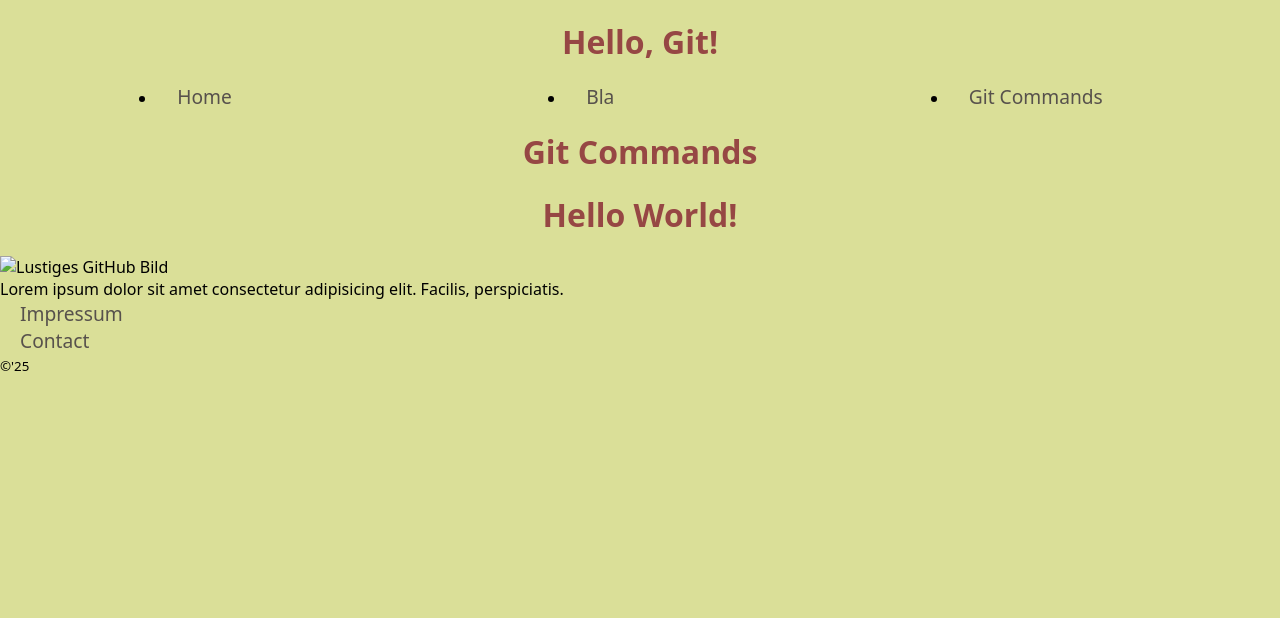
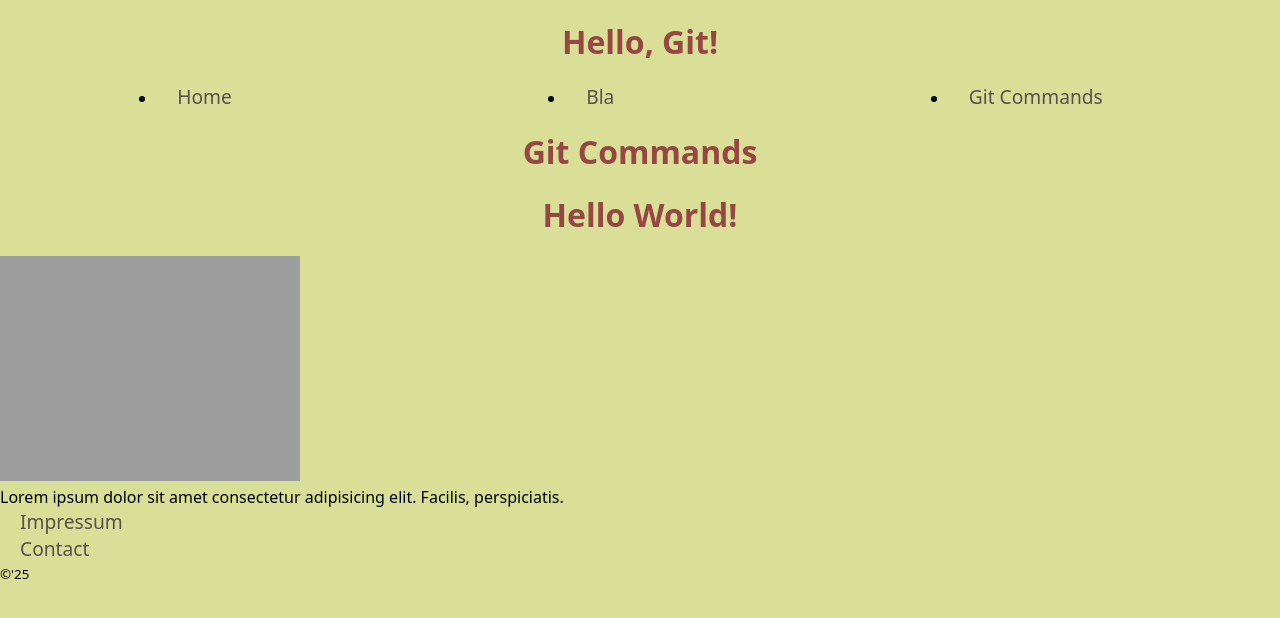
Before and after one commit to ReynkeDeVos/wdg23-git-intro, a plain HTML site: page index.html in a window 1280 px wide. Drawn offline with Linux system fonts and the light colour scheme; the site is published under a folder, as on GitHub Pages, so addresses that start at the root find nothing.

Commit message:
change image path

```diff
--- a/index.html
+++ b/index.html
@@ -22,7 +22,7 @@
     <main>
       <h1>Hello World!</h1>
       <figure>
-        <img src="/Git_test.png" alt="Lustiges GitHub Bild" width="300" />
+        <img src="Git_test.png" alt="Lustiges GitHub Bild" width="300" />
       </figure>
 
       <p>
```
